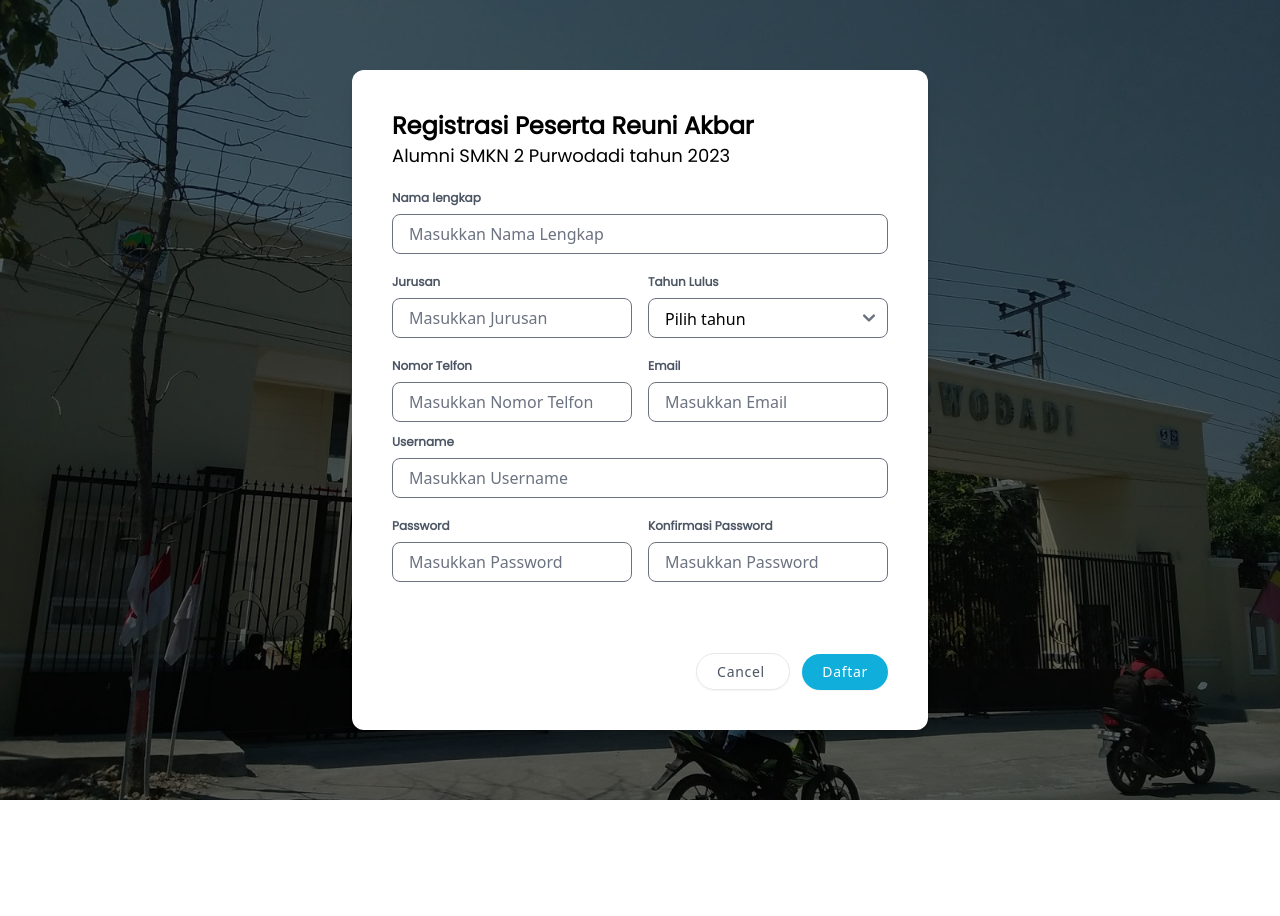
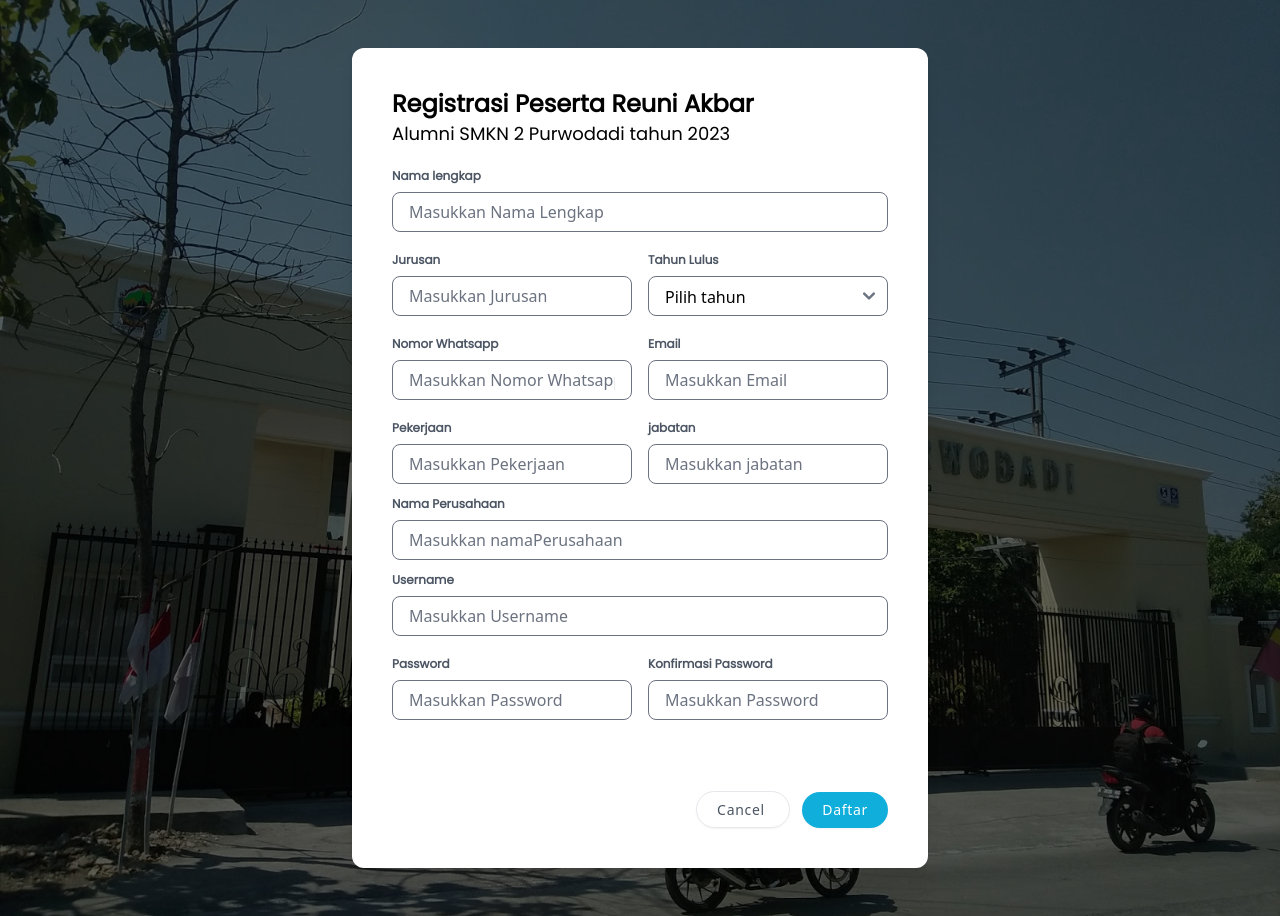
Before and after one commit to Rizalfaizin06/Reuni_SMKN2_PWD, a CodeIgniter app: page /database/Auth/registrasi in a window 1280 px wide. Before the commit the page ends 800 px from the top, so only its background shows below. Run offline with CodeIgniter, Linux system fonts and the light colour scheme; style sheets or scripts are compiled from the project's sources; some libraries are stand-ins or nearby versions.

Commit message:
menambah field pkerjaan, jbatan,perusahaan,

```diff
--- a/application/controllers/Auth.php
+++ b/application/controllers/Auth.php
@@ -27,6 +27,9 @@ class Auth extends CI_Controller
                     $this->session->set_userdata('user_tahunLulus', $user->tahunLulus);
                     $this->session->set_userdata('user_telp', $user->telp);
                     $this->session->set_userdata('user_email', $user->email);
+                    $this->session->set_userdata('user_pekerjaan', $user->pekerjaan);
+                    $this->session->set_userdata('user_jabatan', $user->jabatan);
+                    $this->session->set_userdata('user_namaPerusahaan', $user->namaPerusahaan);
                     redirect('Dashboard');
                 } else {
                     $data['error'] = 'Username atau password salah';
@@ -71,6 +74,9 @@ class Auth extends CI_Controller
             $tahunLulus = $this->input->post('tahunLulus');
             $telp = $this->input->post('telp');
             $email = $this->input->post('email');
+            $pekerjaan = $this->input->post('pekerjaan');
+            $jabatan = $this->input->post('jabatan');
+            $namaPerusahaan = $this->input->post('namaPerusahaan');
             $uuid = $this->generate_uuid();
 
             $this->session->set_userdata('r_username', $username);
@@ -79,6 +85,9 @@ class Auth extends CI_Controller
             $this->session->set_userdata('r_tahunLulus', $tahunLulus);
             $this->session->set_userdata('r_telp', $telp);
             $this->session->set_userdata('r_email', $email);
+            $this->session->set_userdata('r_pekerjaan', $pekerjaan);
+            $this->session->set_userdata('r_jabatan', $jabatan);
+            $this->session->set_userdata('r_namaPerusahaan', $namaPerusahaan);
 
             $data['username'] = $this->session->userdata('r_username');
             $data['password'] = $this->session->userdata('r_password');
@@ -87,6 +96,9 @@ class Auth extends CI_Controller
             $data['tahunLulus'] = $this->session->userdata('r_tahunLulus');
             $data['r_telp'] = $this->session->userdata('r_telp');
             $data['email'] = $this->session->userdata('r_email');
+            $data['pekerjaan'] = $this->session->userdata('r_pekerjaan');
+            $data['jabatan'] = $this->session->userdata('r_jabatan');
+            $data['namaPerusahaan'] = $this->session->userdata('r_namaPerusahaan');
 
             if ($password != $konfirmasiPassword) {
                 $data['error'] = 'Konfirmasi Password Berbeda';
@@ -97,7 +109,7 @@ class Auth extends CI_Controller
                     $data['error'] = 'User Sudah adda';
                     $this->load->view('registrasi', $data);
                 } else {
-                    $registrasi = $this->user_model->registrasi($uuid, $username, hash('sha256', $password), $nama, $jurusan, $tahunLulus, $telp, $email);
+                    $registrasi = $this->user_model->registrasi($uuid, $username, hash('sha256', $password), $nama, $jurusan, $tahunLulus, $telp, $email, $pekerjaan, $jabatan, $namaPerusahaan);
                     if ($registrasi == true) {
                         $data['error'] = 'Registrasi Berhasil';
                         $this->load->view('login', $data);
--- a/application/models/User_model.php
+++ b/application/models/User_model.php
@@ -13,7 +13,7 @@ class User_model extends CI_Model
 
     }
 
-    public function registrasi($uuid, $username, $password, $nama, $jurusan, $tahunLulus, $telp, $email)
+    public function registrasi($uuid, $username, $password, $nama, $jurusan, $tahunLulus, $telp, $email, $pekerjaan, $jabatan, $namaPerusahaan)
     {
         $data = array(
             'idUser' => 'NULL',
@@ -25,6 +25,9 @@ class User_model extends CI_Model
             'tahunLulus' => $tahunLulus,
             'telp' => $telp,
             'email' => $email,
+            'pekerjaan' => $pekerjaan,
+            'jabatan' => $jabatan,
+            'namaPerusahaan' => $namaPerusahaan,
             'role' => 'alumni',
             'statusBayar' => '0',
             'statusHadir' => '0'
--- a/application/views/registrasi.php
+++ b/application/views/registrasi.php
@@ -92,8 +92,8 @@
                                 <div class="md:flex md:flex-row md:space-x-4 w-full text-xs">
                                     <div class="w-full flex flex-col mb-3">
                                         <label class="font-poppins font-semibold text-gray-600 py-2">Nomor
-                                            Telfon</label>
-                                        <input placeholder="Masukkan Nomor Telfon"
+                                            Whatsapp</label>
+                                        <input placeholder="Masukkan Nomor Whatsapp"
                                             class="appearance-none block w-full bg-grey-lighter text-grey-darker border border-grey-lighter rounded-lg h-10 px-4"
                                             type="text" name="telp" id="telp"
                                             value="<?= (isset($r_telp)) ? $r_telp : '' ?>" required>
@@ -110,7 +110,38 @@
                                         </p>
                                     </div>
                                 </div>
+                                <div class="md:flex md:flex-row md:space-x-4 w-full text-xs">
+                                    <div class="w-full flex flex-col mb-3">
+                                        <label class="font-poppins font-semibold text-gray-600 py-2"> Pekerjaan</label>
+                                        <input placeholder="Masukkan Pekerjaan"
+                                            class="appearance-none block w-full bg-grey-lighter text-grey-darker border border-grey-lighter rounded-lg h-10 px-4"
+                                            type="text" name="pekerjaan" id="pekerjaan"
+                                            value="<?= (isset($r_pekerjaan)) ? $r_pekerjaan : '' ?>" required>
+                                    </div>
+                                    <div class="w-full flex flex-col mb-3">
+                                        <label class="font-poppins font-semibold text-gray-600 py-2">jabatan</label>
+                                        <input placeholder="Masukkan jabatan"
+                                            class="appearance-none block w-full bg-grey-lighter text-grey-darker border border-grey-lighter rounded-lg h-10 px-4"
+                                            value="<?= (isset($jabatan)) ? $jabatan : '' ?>" required type="text"
+                                            name="jabatan" id="jabatan">
+                                        <p class="font-poppins text-sm text-red-500 hidden mt-3" id="error">Please fill
+                                            out
+                                            this field.
+                                        </p>
+                                    </div>
+                                </div>
 
+                                <div class="md:flex flex-row md:space-x-4 w-full text-xs">
+                                    <div class="mb-3 space-y-2 w-full text-xs">
+                                        <label class="font-poppins font-semibold text-gray-600 py-2">Nama
+                                            Perusahaan</label>
+                                        <input placeholder="Masukkan namaPerusahaan"
+                                            class="appearance-none block w-full bg-grey-lighter text-grey-darker border border-grey-lighter rounded-lg h-10 px-4"
+                                            value="<?= (isset($namaPerusahaan)) ? $namaPerusahaan : '' ?>" required
+                                            type="text" name="namaPerusahaan" id="namaPerusahaan">
+                                        <p class="font-poppins text-red text-xs hidden">Please fill out this field.</p>
+                                    </div>
+                                </div>
                                 <div class="md:flex flex-row md:space-x-4 w-full text-xs">
                                     <div class="mb-3 space-y-2 w-full text-xs">
                                         <label class="font-poppins font-semibold text-gray-600 py-2">Username</label>
```
Also changed, not shown: application/views/ajax/status_pembayaran.php (+16 -11 lines), application/views/dashboard_alumni.php (+11 -2 lines), dist/images/icons/notVerified.png (added), dist/images/icons/verified.png (added).
